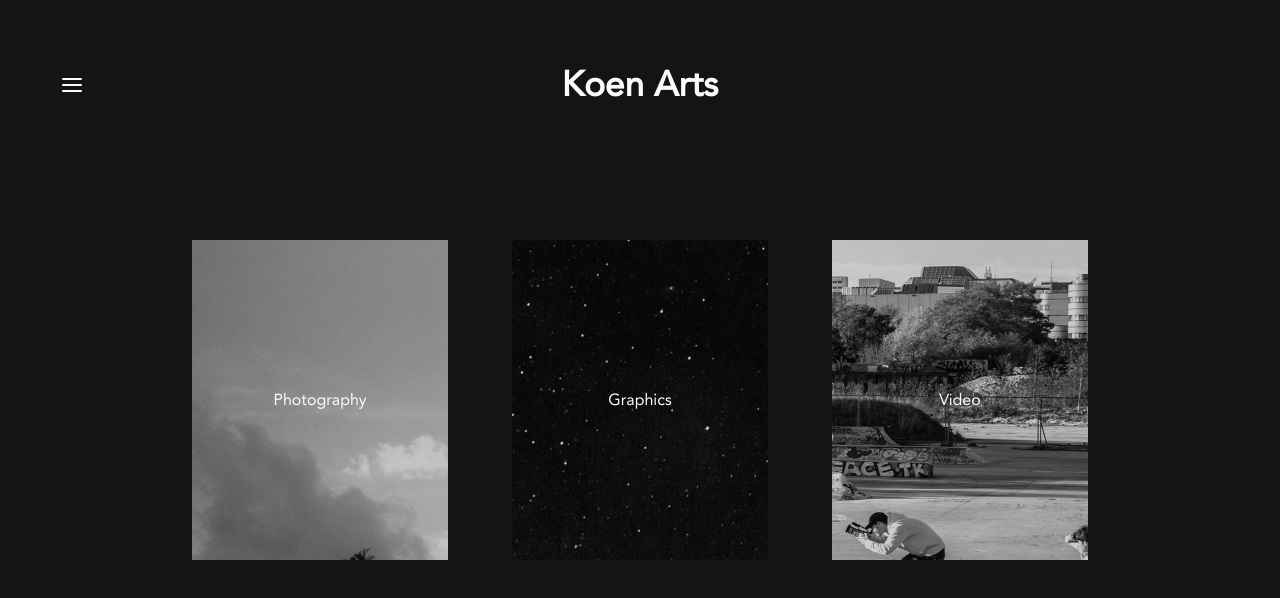
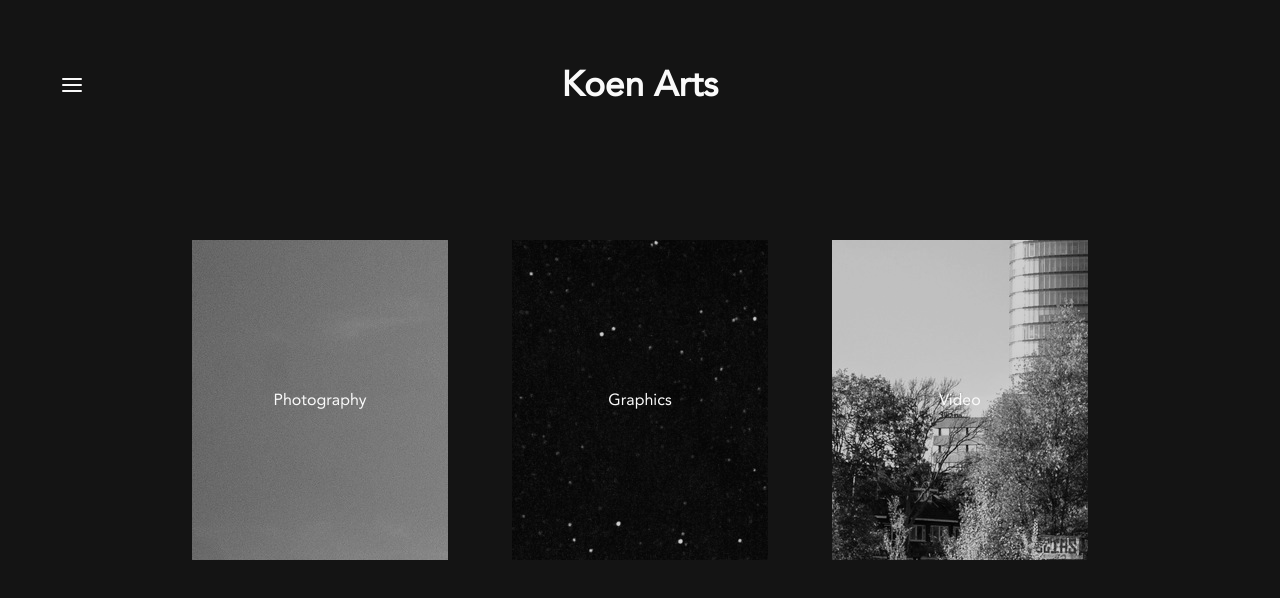
Before and after one commit to 3askaal/koenarts, a Vue app: page / in a window 1280 px wide. Shown: the top 598 px of the page. Built offline with nearby package versions, Linux system fonts and the light colour scheme.

Commit message:
progress

```diff
--- a/src/views/Home.vue
+++ b/src/views/Home.vue
@@ -239,7 +239,8 @@ $gutterWidth: 5%;
   overflow: hidden;
 
   img {
-    width: 100%;
+    min-width: 100%;
+    min-height: 100%;
     object-fit: cover;
     object-position: center center;
   }
```
